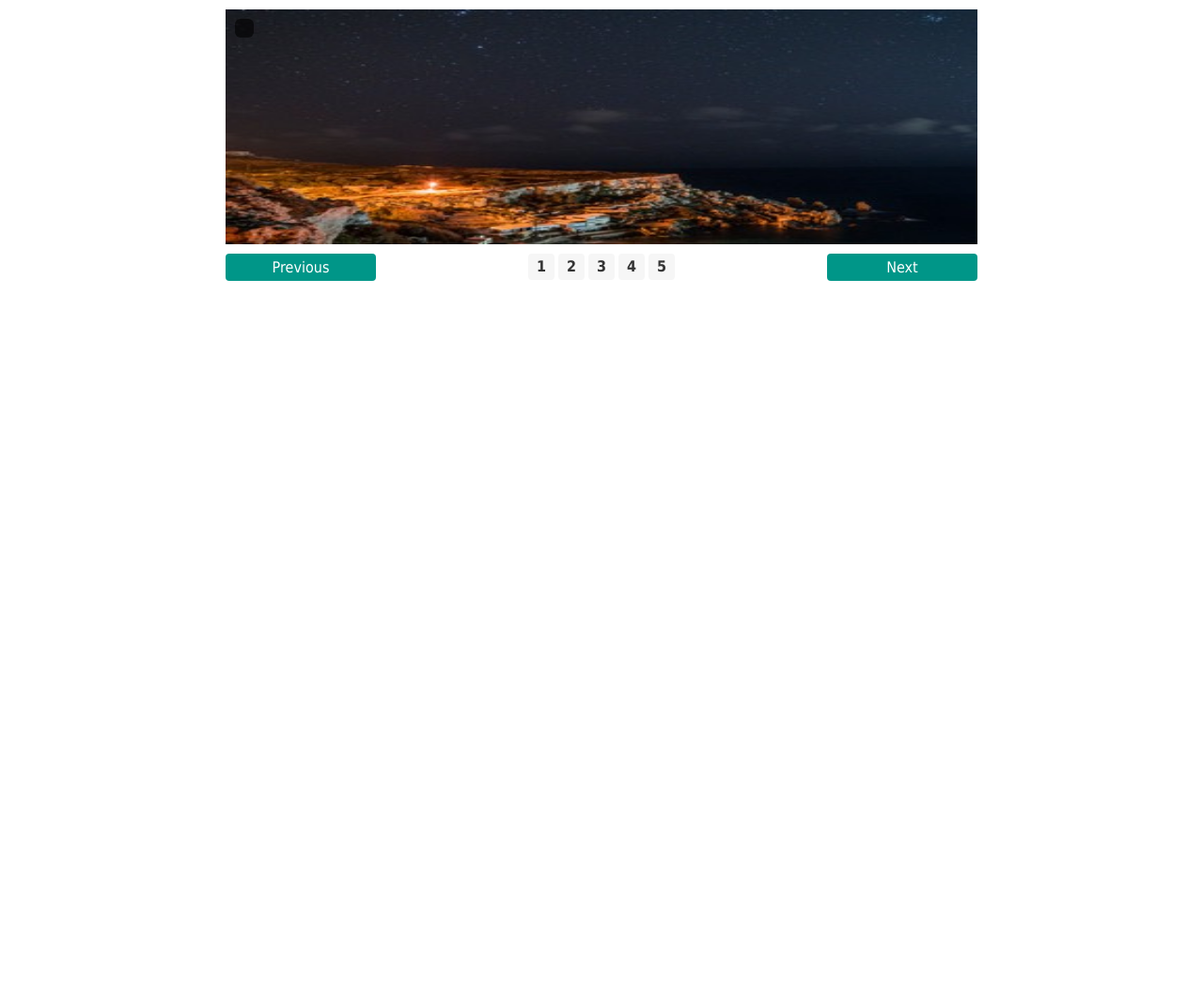
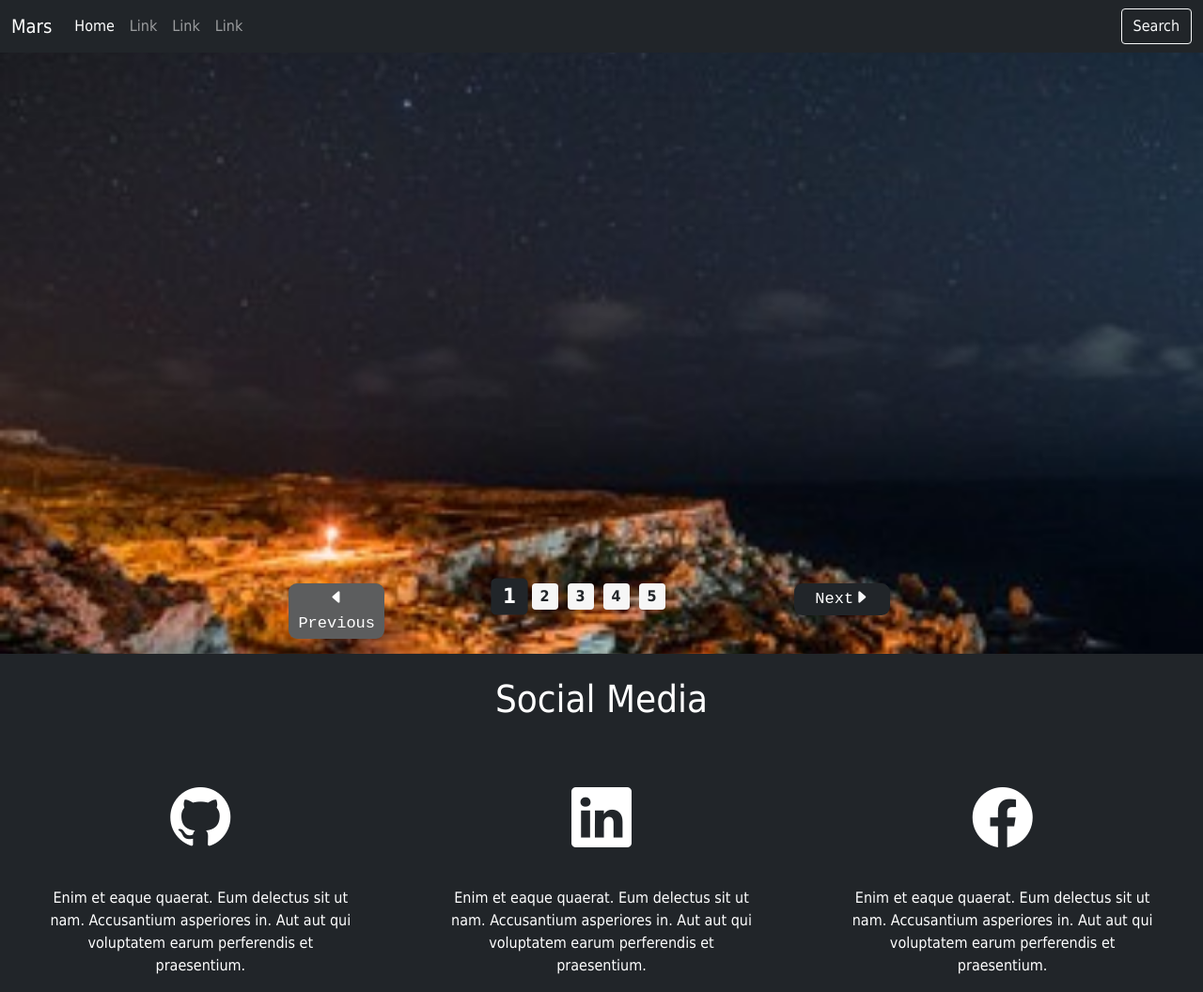
Before and after one commit to marstarek/profile, a plain HTML site: page index.html in a window 1280 px wide. Shown: the whole page at 94% size. Before the commit the page ends 800 px from the top, so only its background shows below. Drawn offline with nearby package versions, Linux system fonts and the light colour scheme.

Commit message:
socialmedia links

```diff
--- a/css/style.css
+++ b/css/style.css
@@ -6,12 +6,13 @@
 
 body {
     font-family: Tahoma, Arial;
+    color: #ffffff
 }
 
 .slider-container {
-    margin: 10px auto;
-    width: 800px;
-    height: 250px;
+    margin: 0 auto;
+    width: 100%;
+    height: 80vh;
     position: relative;
 }
 
@@ -20,8 +21,9 @@ body {
     opacity: 0;
     transition: opacity 1s;
     z-index: 1;
-    width: 800px;
-    height: 250px;
+    width: 100%;
+    height: 100%;
+    object-fit: cover;
 }
 
 .slider-container img.active {
@@ -32,31 +34,44 @@ body {
     position: absolute;
     left: 10px;
     top: 10px;
-    background-color: rgba(0, 0, 0, .6);
+    background-color: #212529;
     color: #FFF;
-    padding: 10px 10px;
+    padding: 5px 5px;
     font-size: 20px;
     z-index: 2;
     border-radius: 6px;
 }
 
 .slider-controls {
-    width: 800px;
-    margin: auto;
+    width: 50%;
+    margin: 0 auto;
     overflow: hidden;
+    z-index: 3;
+    padding-bottom: 1rem;
+    padding-top: 1rem;
+    position: absolute;
+    bottom: 0;
+    left: 24%;
 }
 
 .slider-controls .prev,
 .slider-controls .next {
-    background-color: #009688;
+    background-color: #212529;
     color: #FFF;
-    font-size: 16px;
+    font-size: 17px;
     text-align: center;
     cursor: pointer;
-    border-radius: 4px;
-    padding: 5px;
+    border-radius: 9px;
+    padding: 4px;
     user-select: none;
-    width: 20%;
+    width: 16%;
+    align-items: center;
+    appearance: none;
+    border: 0;
+    font-family: "JetBrains Mono", monospace;
+    transition: box-shadow .15s, transform .15s;
+    touch-action: manipulation;
+    will-change: box-shadow, transform;
 }
 
 .slider-controls .prev {
@@ -67,9 +82,19 @@ body {
     float: right;
 }
 
+.slider-controls .prev:hover,
+.slider-controls .next:hover {
+    transform: translateY(-2px);
+}
+
+.slider-controls .prev:active,
+.slider-controls .next:active {
+    transform: translateY(2px);
+}
+
 .slider-controls .prev.disabled,
 .slider-controls .next.disabled {
-    background-color: rgba(0, 150, 136, 0.5);
+    background-color: #5c5d5e!important;
     cursor: no-drop;
 }
 
@@ -87,17 +112,32 @@ body {
 .slider-controls .indicators ul li {
     display: inline-block;
     background-color: #F6F6F6;
-    color: #333;
+    color: #212529;
     font-weight: bold;
     height: 28px;
     width: 28px;
     border-radius: 4px;
-    margin: 0 2px;
+    margin: 0 5px;
     line-height: 28px;
     cursor: pointer;
+    transition: ease-in-out .8s
 }
 
 .slider-controls .indicators ul li.active {
-    background-color: #009688;
+    background-color: #212529;
     color: #FFF;
+    transform: scale(1.4);
 }
+
+.social-icon {
+    cursor: pointer;
+    transition: ease-in-out .6s
+}
+
+.soclicon {
+    font-size: 4rem;
+}
+
+.social-icon:hover {
+    transform: translateY(-6px);
+}
--- a/index.html
+++ b/index.html
@@ -7,24 +7,120 @@
     <title></title>
     <meta name="description" content="" />
     <meta name="viewport" content="width=device-width, initial-scale=1" />
+    <link href="https://cdn.jsdelivr.net/npm/bootstrap@5.1.3/dist/css/bootstrap.min.css" rel="stylesheet" integrity="sha384-1BmE4kWBq78iYhFldvKuhfTAU6auU8tT94WrHftjDbrCEXSU1oBoqyl2QvZ6jIW3" crossorigin="anonymous" />
+    <link rel="stylesheet" href="https://cdn.jsdelivr.net/npm/bootstrap-icons@1.7.2/font/bootstrap-icons.css" />
     <link rel="stylesheet" href="./css/style.css" />
     <link rel="stylesheet" href="" />
 </head>
 
-<body>
-    <div class="slider-container">
-        <div id="slide-number" class="slide-number"></div>
-        <img src="./imgs/img (1).jpg" class="active" alt="" />
-        <img src="./imgs/img (1).png" alt="" />
-        <img src="./imgs/img (2).jpg" alt="" />
-        <img src="./imgs/img (3).jpg" alt="" />
-        <img src="./imgs/img (4).jpg" alt="" />
+<body class="bg-dark">
+    <div class="container-fluid p-0 bg-dark">
+        <nav class="navbar navbar-expand-lg navbar-dark bg-dark">
+            <div class="container-fluid">
+                <a class="navbar-brand" href="#">Mars</a>
+                <button class="navbar-toggler" type="button" data-bs-toggle="collapse" data-bs-target="#navbarSupportedContent" aria-controls="navbarSupportedContent" aria-expanded="false" aria-label="Toggle navigation">
+            <span class="navbar-toggler-icon"></span>
+          </button>
+                <div class="collapse navbar-collapse" id="navbarSupportedContent">
+                    <ul class="navbar-nav me-auto mb-2 mb-lg-0">
+                        <li class="nav-item">
+                            <a class="nav-link active" aria-current="page" href="#">Home</a>
+                        </li>
+                        <li class="nav-item">
+                            <a class="nav-link" href="#">Link</a>
+                        </li>
+                        <li class="nav-item">
+                            <a class="nav-link" href="#">Link</a>
+                        </li>
+
+                        <li class="nav-item">
+                            <a class="nav-link">Link</a>
+                        </li>
+                    </ul>
+                    <div class="d-flex">
+                        <button class="btn btn-outline-light" type="submit">
+                Search
+              </button>
+                    </div>
+                </div>
+            </div>
+        </nav>
+        <div class="slider-container">
+            <div id="slide-number" class="slide-number d-none">slide-number</div>
+            <img src="./imgs/img (1).jpg" class="active img-fluid" alt="" />
+            <img src="./imgs/img (1).png" alt="" />
+            <img src="./imgs/img (2).jpg" alt="" />
+            <img src="./imgs/img (3).jpg" alt="" />
+            <img src="./imgs/img (4).jpg" alt="" />
+            <div class="slider-controls">
+                <span id="prev" class="prev button-29">
+            <i class="bi bi-caret-left-fill"></i>Previous</span
+          >
+          <span id="indicators" class="indicators"></span>
+                <span id="next" class="next button-29">Next<i class="bi bi-caret-right-fill text-light"> </i>
+          </span>
+            </div>
+        </div>
     </div>
-    <div class="slider-controls">
-        <span id="prev" class="prev btn">Previous</span>
-        <span id="indicators" class="indicators"></span>
-        <span id="next" class="next">Next</span>
+    <div class="row g-0 text-center">
+        <h1 class="mt-4">Social Media</h1>
+        <div class="
+          col-4
+          d-flex
+          justify-content-center
+          mt-5
+          text-center
+          flex-column
+          px-5
+        ">
+            <div class="social-icon mb-4">
+                <i class="bi-github soclicon" role="img" aria-label="GitHub"></i>
+            </div>
+            <div>
+                <p>
+                    Enim et eaque quaerat. Eum delectus sit ut nam. Accusantium asperiores in. Aut aut qui voluptatem earum perferendis et praesentium.
+                </p>
+            </div>
+        </div>
+        <div class="
+          col-4
+          d-flex
+          justify-content-center
+          mt-5
+          text-center
+          flex-column
+          px-5
+        ">
+            <div class="social-icon mb-4">
+                <i class="bi bi-linkedin soclicon"></i>
+            </div>
+            <div>
+                <p>
+                    Enim et eaque quaerat. Eum delectus sit ut nam. Accusantium asperiores in. Aut aut qui voluptatem earum perferendis et praesentium.
+                </p>
+            </div>
+        </div>
+        <div class="
+          col-4
+          d-flex
+          justify-content-center
+          mt-5
+          text-center
+          flex-column
+          px-5
+        ">
+            <div class="social-icon mb-4">
+                <i class="bi bi-facebook soclicon"></i>
+            </div>
+            <div>
+                <p>
+                    Enim et eaque quaerat. Eum delectus sit ut nam. Accusantium asperiores in. Aut aut qui voluptatem earum perferendis et praesentium.
+                </p>
+            </div>
+        </div>
     </div>
+    <script src="https://cdn.jsdelivr.net/npm/bootstrap@5.1.3/dist/js/bootstrap.bundle.min.js" integrity="sha384-ka7Sk0Gln4gmtz2MlQnikT1wXgYsOg+OMhuP+IlRH9sENBO0LRn5q+8nbTov4+1p" crossorigin="anonymous"></script>
+
     <script src="js/main.js" async defer></script>
 </body>
 
--- a/js/main.js
+++ b/js/main.js
@@ -1,25 +1,13 @@
-// Get Slider Items | Array.form [ES6 Feature]
-var sliderImages = Array.from(
+let sliderImages = Array.from(
     document.querySelectorAll(".slider-container img")
 );
-
-// Get Number Of Slides
-var slidesCount = sliderImages.length;
-
-// Set Current Slide
-var currentSlide = 1;
-
-// Slide Number Element
-var slideNumberElement = document.getElementById("slide-number");
-
-// Previous and Next Buttons
-var nextButton = document.getElementById("next");
-var prevButton = document.getElementById("prev");
-
-// Handle Click on Previous and Next Buttons
+let slidesCount = sliderImages.length;
+let currentSlide = 1;
+let slideNumberElement = document.getElementById("slide-number");
+let nextButton = document.getElementById("next");
+let prevButton = document.getElementById("prev");
 nextButton.onclick = nextSlide;
 prevButton.onclick = prevSlide;
-//creat ul
 let paginationElement = document.createElement("ul");
 paginationElement.setAttribute("id", "pagination-ul");
 for (let index = 1; index <= slidesCount; index++) {
@@ -28,13 +16,61 @@ for (let index = 1; index <= slidesCount; index++) {
     paginationItem.appendChild(document.createTextNode(index));
     paginationElement.appendChild(paginationItem);
 }
-//add created ul to page
 document.getElementById("indicators").appendChild(paginationElement);
+let paginationCreatedUl = document.getElementById("pagination-ul");
+let paginationBullets = Array.from(
+    document.querySelectorAll("#pagination-ul li")
+);
+for (let i = 0; i < paginationBullets.length; i++) {
+    paginationBullets[i].onclick = function() {
+        currentSlide = parseInt(this.getAttribute("data-index"));
+        theChecker();
+    };
+}
+
+theChecker();
 
 function nextSlide() {
-    console.log("prev");
+    if (nextButton.classList.contains("disabled")) {
+        return false;
+    } else {
+        currentSlide++;
+        theChecker();
+    }
 }
 
 function prevSlide() {
-    console.log("d");
+    if (prevButton.classList.contains("disabled")) {
+        return false;
+    } else {
+        currentSlide--;
+        theChecker();
+    }
 }
+
+function theChecker() {
+    slideNumberElement.textContent =
+        "slide #" + currentSlide + "of" + slidesCount;
+    removeAllActive();
+    sliderImages[currentSlide - 1].classList.add("active");
+    paginationCreatedUl.children[currentSlide - 1].classList.add("active");
+    if (currentSlide == 1) {
+        prevButton.classList.add("disabled");
+    } else {
+        prevButton.classList.remove("disabled");
+    }
+    if (currentSlide == slidesCount) {
+        nextButton.classList.add("disabled");
+    } else {
+        nextButton.classList.remove("disabled");
+    }
+}
+
+function removeAllActive() {
+    sliderImages.forEach((slide) => {
+        slide.classList.remove("active");
+    });
+    paginationBullets.forEach((bullet) => {
+        bullet.classList.remove("active");
+    });
+}
```
